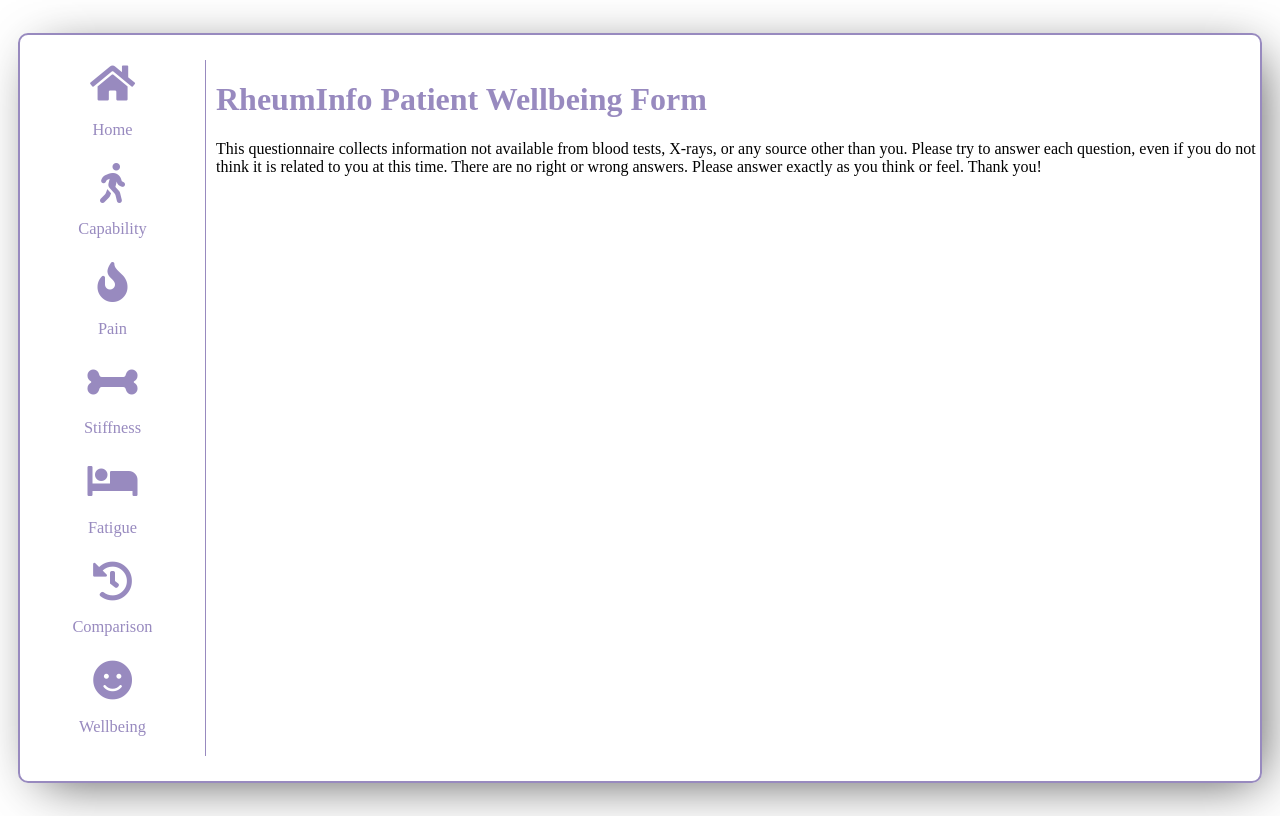
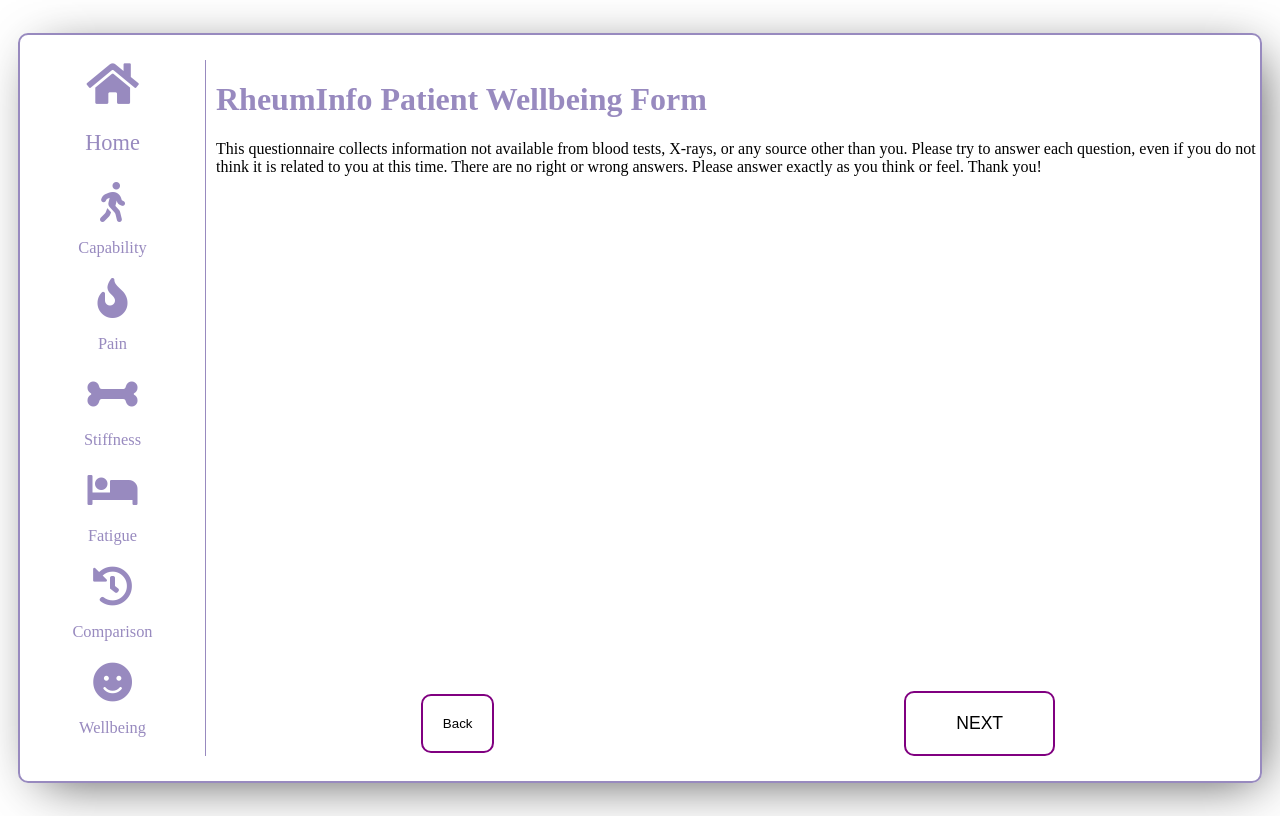
Before and after one commit to adamsimonini/medical-survey, a Vue app: page / in a window 1280 px wide. Built offline with nearby package versions, Linux system fonts and the light colour scheme.

Commit message:
Added Router-Link

```diff
--- a/src/components/Main.vue
+++ b/src/components/Main.vue
@@ -1,16 +1,18 @@
 <template>
   <main id='main'>
-    <SideMenu />
-    <div>
+    <SideMenu class='menu'/>
+    <div class='main-content'>
       <h1>RheumInfo Patient Wellbeing Form</h1>
       <router-view></router-view>
       <!-- <img alt="Vue logo" src="./assets/logo.png"> -->
     </div>
+    <Pagination class='footer'/>
   </main>
 </template>
 
 <script>
 import SideMenu from './SideMenu.vue';
+import Pagination from './Pagination.vue';
 // import SurveyQuestion from './SurveyQuestion.vue';
 // import Home from './Home.vue';
 // import Capabilities from './Capabilities.vue';
@@ -25,6 +27,7 @@
   name: 'Main',
   components: {
     SideMenu,
+    Pagination,
     // SurveyQuestion,
     // Home,
     // Capabilities,
@@ -43,8 +46,12 @@
 <style scoped>
 #main{
   display: grid;
+  grid-template-areas:
+    'menu main main main'
+    'menu main main main'
+    'menu footer footer footer';
   grid-template-columns: 15% 1fr;
-  grid-template-rows: auto;
+  grid-template-rows: 4fr 1fr;
   grid-gap: 10px;
   border: 2px solid var(--primaryColor);
   border-radius: 10px;
@@ -55,6 +62,15 @@
   -moz-box-shadow: 10px 10px 51px -14px rgba(0,0,0,0.75);
   box-shadow: 10px 10px 51px -14px rgba(0,0,0,0.75);
 }
+.main-content{
+  grid-area: main;
+}
+.menu{
+  grid-area: menu;
+}
+.footer{
+  grid-area: footer;
+}
 
 h1{
   color: var(--primaryColor);
--- /dev/null
+++ b/src/components/Pagination.vue
@@ -0,0 +1,34 @@
+<template>
+    <div id="pagination" class="contentBox">
+        <button id="back">Back</button>
+        <button id="next">NEXT</button>
+    </div>
+</template>
+
+<script>
+
+export default {
+    name: 'Pagination',
+    props: [''],
+    components: {
+
+    },
+    data: function() {
+         return {
+         }
+    },
+}
+</script>
+
+<style scoped>
+#pagination{
+    width: 100%;
+    display: flex;
+    justify-content: space-around;
+    align-items: center;
+}
+#next{
+    padding: 20px 50px;
+    font-size: 1.1rem;
+}
+</style>
--- a/src/components/SideMenu.vue
+++ b/src/components/SideMenu.vue
@@ -1,10 +1,10 @@
 <template>
     <div id="menu">
         <MenuItem v-for="(item, i) in menuList">
-            <a v-bind:href="`${menuList[i].link}`" slot="innards">
+            <router-link v-bind:to="`${menuList[i].link}`" slot="innards">
                 <i v-bind:class="`fas fa-${menuList[i].icon}`"></i>
                 <p class="menuTitle">{{menuList[i].title}}</p>
-            </a>
+            </router-link>
         </MenuItem>
         <!-- <i class="fas fa-walking"></i>
         <i class="fas fa-fire"></i>
@@ -79,4 +79,10 @@
 .menuTitle{
     font-size: calc(10px + 0.5vw);
 }
+.router-link-active p {
+     font-size: calc(16px + 0.5vw) !important;
+}
+.router-link-active i {
+     font-size: calc(40px + 0.5vw) !important;
+}
 </style>
```
Also changed, not shown: src/main.js (+32 -8 lines), 7 other files (tests, documents, lock files or other folders).
